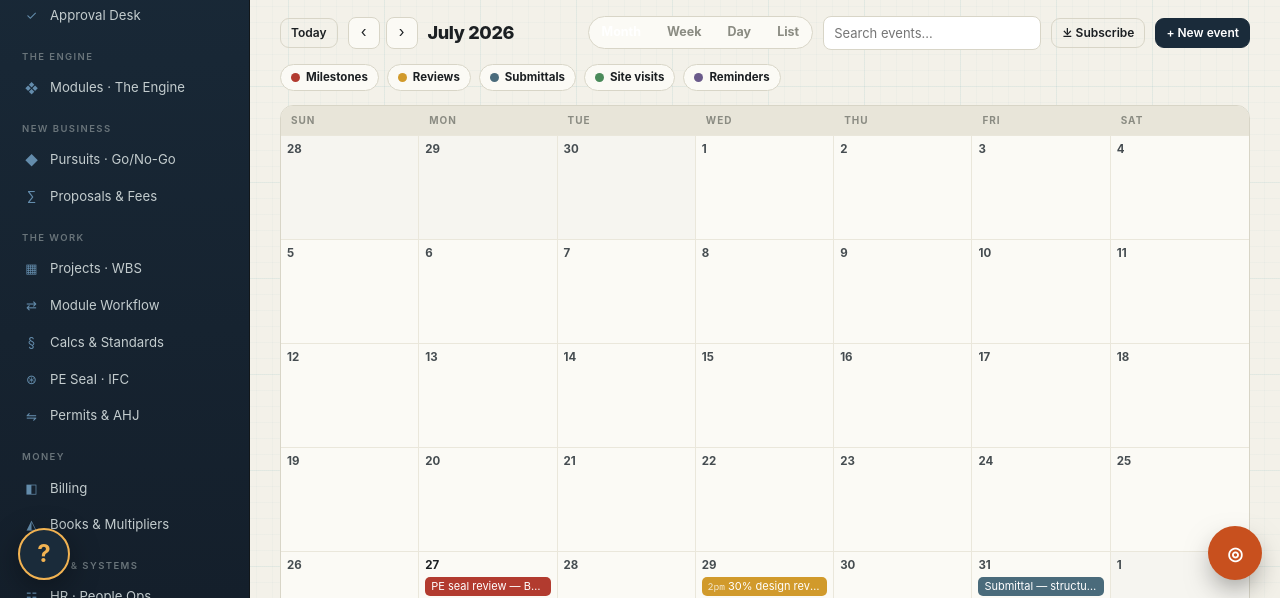
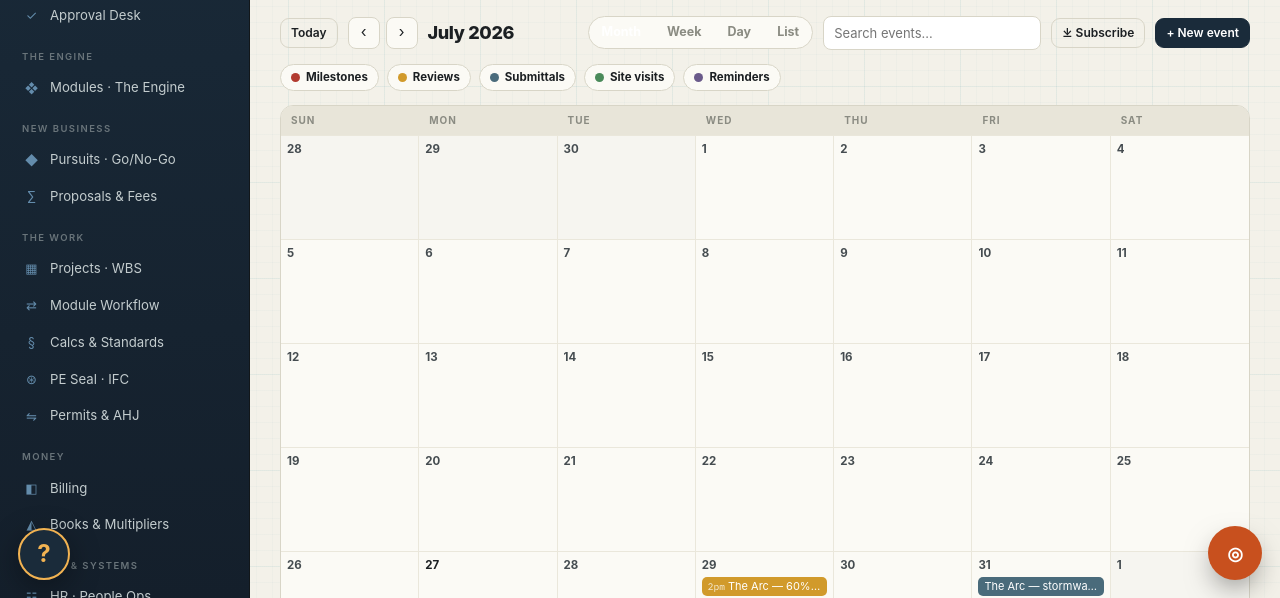
Before and after one commit to aexperiences/ae-mcarthur-hub, a plain HTML site: page calendar.html in a window 1280 px wide. Shown: the part 202-800 px from the top of the page. Drawn offline with Linux system fonts and the light colour scheme.

Commit message:
QA pass: real calendar events + live ICS feed, index head

```diff
--- a/calendar.html
+++ b/calendar.html
@@ -51,7 +51,7 @@
 <script src="truss.js"></script>
 <script>
 (function () {
-  var ENG = window.Truss, OSNAME = "McArthur Engineering", ICS = "truss-calendar.ics";
+  var ENG = window.Truss, OSNAME = "McArthur Engineering", ICS = "mcarthur-calendar.ics";
   /* ---- per-OS config: categories + events (the only per-OS part) ---- */
   var CATS = [
     { key:"milestone", name:"Milestones", color:"#b23b2f" },
@@ -61,14 +61,18 @@
     { key:"remind", name:"Reminders", color:"#6a5a8a" }
   ];
   var EVENTS = [
-    { date:"2026-07-27", title:"PE seal review — Bridge St", cat:"milestone" },
-    { date:"2026-07-29", time:"14:00", title:"30% design review — client", cat:"review" },
-    { date:"2026-07-31", title:"Submittal — structural calcs", cat:"submittal" },
-    { date:"2026-08-04", time:"09:00", title:"Site visit — foundation", cat:"site" },
-    { date:"2026-08-06", title:"IFC package due", cat:"submittal" },
-    { date:"2026-08-11", time:"10:00", title:"60% review", cat:"review" },
-    { date:"2026-08-14", time:"09:00", title:"Site visit — framing", cat:"site" },
-    { date:"2026-08-18", title:"PE seal — Tower project", cat:"milestone" }
+    { date:"2026-07-29", time:"14:00", title:"The Arc — 60% design review with client", cat:"review" },
+    { date:"2026-07-31", title:"The Arc — stormwater submittal to Post Falls", cat:"submittal" },
+    { date:"2026-08-04", time:"09:00", title:"Site walk — The Arc grading & utilities", cat:"site" },
+    { date:"2026-08-06", title:"City of Rathdrum — pressure-zone model review", cat:"review" },
+    { date:"2026-08-11", time:"10:00", title:"Prairie Ave culvert — warranty walk", cat:"site" },
+    { date:"2026-08-14", title:"Rathdrum Prairie Sub Ph 2 — 30% package due", cat:"milestone" },
+    { date:"2026-08-19", title:"Highway 41 frontage — fee letter follow-up", cat:"remind" },
+    { date:"2026-08-25", time:"13:00", title:"The Arc — utility coordination meeting", cat:"review" },
+    { date:"2026-09-02", time:"09:30", title:"Depot St — CA site visit, signal punchlist", cat:"site" },
+    { date:"2026-09-09", time:"12:00", title:"PDH lunch & learn — license hours check", cat:"remind" },
+    { date:"2026-09-15", title:"The Arc — 90% QA/QC review", cat:"milestone" },
+    { date:"2026-09-30", title:"The Arc — 90% package to client (target)", cat:"milestone" }
   ];
   var REF = new Date("2026-07-27T12:00:00"); /* the OS "today" */
 
```
Also changed, not shown: index.html (+6 -0 lines), 1 other file.
